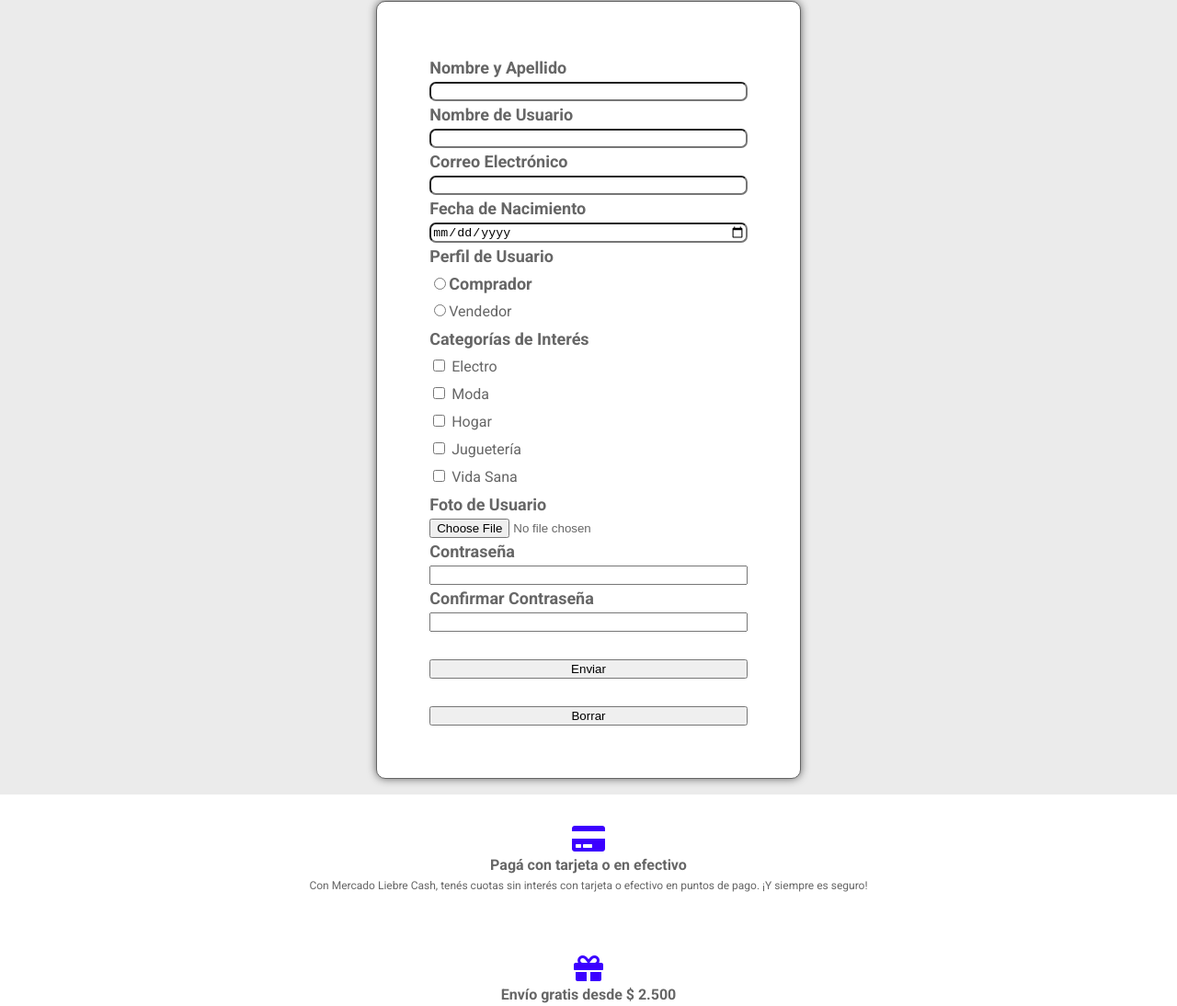
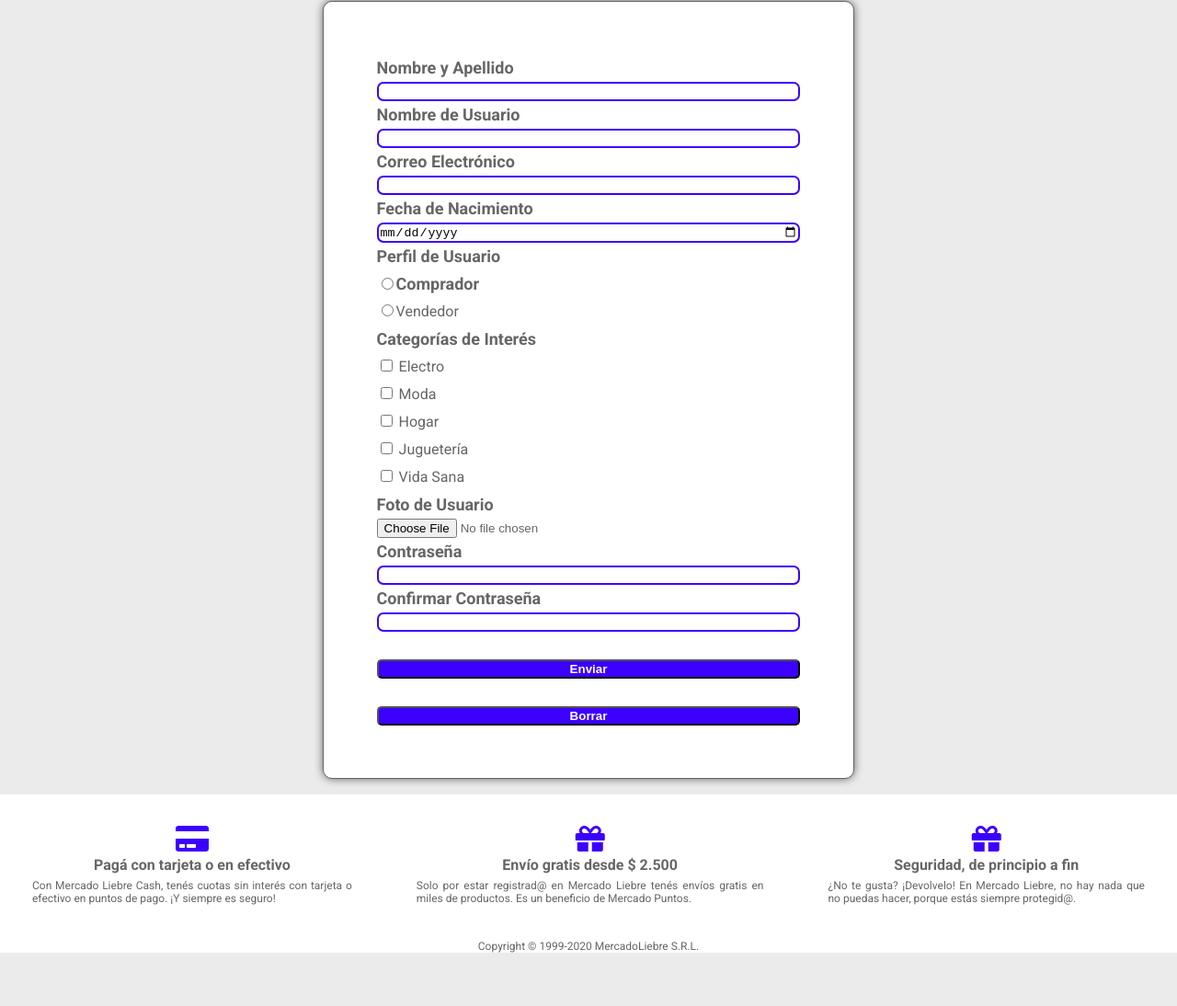
Before and after one commit to ralsogaray/mercadoLiebre, a website: page views/register.html in a window 1280 px wide. Shown: the part 177-1271 px from the top of the page at 92% size. After the commit the page ends 1216 px from the top, so only its background shows below. Drawn offline with Linux system fonts and the light colour scheme.

Commit message:
Se agregan detalles esteticos

```diff
--- a/app.js
+++ b/app.js
@@ -16,6 +16,7 @@ app.listen(port, () =>{
     console.log("Server up, running in port 3000")
 })
 
+// routes
 app.get("/", (request, response) =>{
     response.sendFile( path.resolve('views/home.html') )
 })
--- a/public/css/style.css
+++ b/public/css/style.css
@@ -98,6 +98,7 @@ main article{
     padding: 15px;
     width: 100%;
     box-sizing: border-box;
+    position: relative;
 }
 
 article img{
@@ -136,6 +137,14 @@ h3{
     border: #39b54a solid 1.5px;
     border-radius: 50%;
     padding: 7px;
+    position: absolute;
+    right: 23px;
+    bottom: 69px;
+    transition: all 1s;
+}
+
+.main-article-iconoCamion:hover{
+    transform: rotate(-90deg);
 }
 
 .contenedor-precio-descuento{
@@ -182,6 +191,9 @@ footer article p{
     font-size: 2em;
 }
 
+#copyright{
+    text-align: center;
+}
 
 /* FORM REGISTRACION */
 
@@ -204,18 +216,39 @@ footer article p{
 
 #nombre-y-apellido{
     border-radius: 7px;
+    border: solid 2px rgb(60, 0, 255);
 }
 
 #nombre-usuario{
     border-radius: 7px;
+    border: solid 2px rgb(60, 0, 255);
 }
 
 #correo-electrónico{
     border-radius: 7px;
+    border: solid 2px rgb(60, 0, 255);
 }
 
 #fecha-nacimiento{
     border-radius: 7px;
+    border: solid 2px rgb(60, 0, 255);
+}
+
+#contraseña{
+    border-radius: 7px;
+    border: solid 2px rgb(60, 0, 255);
+}
+
+#confirmar-contraseña{
+    border-radius: 7px;
+    border: solid 2px rgb(60, 0, 255);
+}
+
+.botones-register{
+    background: rgb(60, 0, 255);
+    color: white;
+    font-weight: 900;
+    border-radius: 5px;
 }
 
 /* LOGIN */
@@ -237,9 +270,20 @@ footer article p{
     border-radius: 10px;
 }
 
+
+
+.inputs-login{
+    border-radius: 7px;
+    border: solid 2px rgb(60, 0, 255);
+}
+
+#boton-login:hover{
+    background-color: #0022AA;
+}
+
 /* TABLETS */
 @media (min-width: 426px){
-    main article{
+    main article:hover{
         box-shadow: 0px 0px 10px rgb(100, 100, 100);
     }
     main{
@@ -262,6 +306,8 @@ footer article p{
     .descripciones{
         display: block;
     }
+
+
 
     #div-menu-hamburguesa{
         display: none;
@@ -300,11 +346,17 @@ footer article p{
         height: 22%;
         margin-right: 5px;
     }
+
+    .main-article-iconoCamion{
+        bottom: 120px;
+    }
+
+
     /*  FORM REGISTRACION */
 
     #form-registracion{
         margin: auto;
-        width: 30%;
+        width: 40%;
         border-radius: 10px;
     }
 
@@ -334,4 +386,10 @@ footer article p{
         font-size: 16px;
         padding: 10px;
     }
+
+    #div-footer{
+        display: flex;
+    }
+
+
 }
--- a/views/home.html
+++ b/views/home.html
@@ -11,6 +11,7 @@
 
     <link href="https://cdnjs.cloudflare.com/ajax/libs/font-awesome/5.15.3/css/all.min.css"
 rel="stylesheet" />
+<link rel="shortcut icon" href="/images/logo-mercado-libre.png" />
     <link rel="stylesheet" href="/css/style.css">
 </head>
 <body>
@@ -185,6 +186,7 @@ rel="stylesheet" />
         </main>
 
     <footer>
+        <div id="div-footer">
         <article class="footer-article">
             <div>
                 <i class="fas fa-credit-card footer-iconos"></i>
@@ -210,8 +212,10 @@ rel="stylesheet" />
             <p>¿No te gusta? ¡Devolvelo! En Mercado Liebre, no hay nada que no puedas hacer, porque estás siempre protegid@.</p>
         </article>
 
+    </div>
+
         <article>
-            <p>Copyright © 1999-2020 MercadoLiebre S.R.L.</p>
+            <p id="copyright">Copyright © 1999-2020 MercadoLiebre S.R.L.</p>
         </article>
     </footer>
 
--- a/views/register.html
+++ b/views/register.html
@@ -107,9 +107,9 @@
                 <label class="labelForm" for="confirmar-contraseña">Confirmar Contraseña</label>
                 <input type="password" name="confirmar-contraseña" id="confirmar-contraseña" minlength="8" required>
                 <br>
-                <button type="submit"><a href="localhost:3000"></a>Enviar</button>
+                <button type="submit" class="botones-register"><a href="localhost:3000"></a>Enviar</button>
                 <br>
-                <button type="reset">Borrar</button>
+                <button type="reset" class="botones-register">Borrar</button>
             </form>
 
 
@@ -119,6 +119,8 @@
 
 
         <footer>
+
+            <div id="div-footer">
             <article class="footer-article">
                 <div>
                     <i class="fas fa-credit-card footer-iconos"></i>
@@ -143,9 +145,9 @@
                 <h4 class="descripciones"><strong>Seguridad, de principio a fin</strong></h4>
                 <p>¿No te gusta? ¡Devolvelo! En Mercado Liebre, no hay nada que no puedas hacer, porque estás siempre protegid@.</p>
             </article>
-
+        </div>
             <article>
-                <p>Copyright © 1999-2020 MercadoLiebre S.R.L.</p>
+                <p id="copyright">Copyright © 1999-2020 MercadoLiebre S.R.L.</p>
             </article>
         </footer>
     </body>
```
Also changed, not shown: views/login.html (+4 -3 lines), public/images/logo-mercado-libre.png (added).
